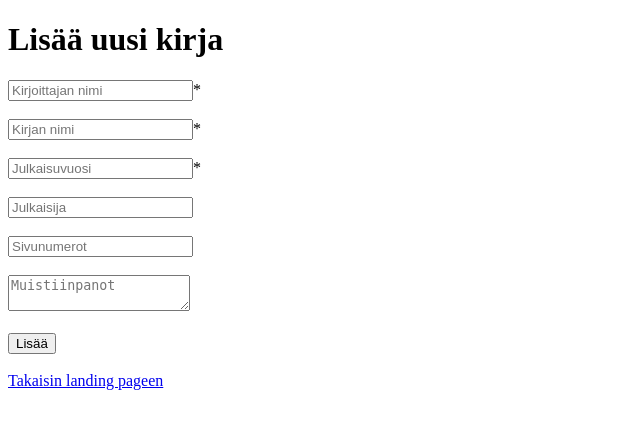
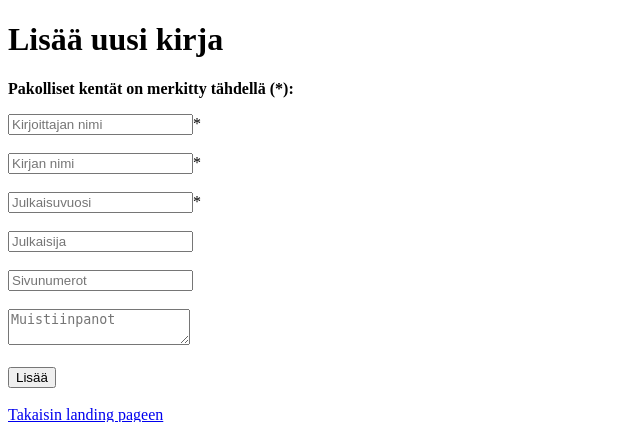
Before and after one commit to fiiahaav/Miniprojekti-ryhm-1, a Flask app: page /add_book in a window 1280 px wide. Shown: the top 422 px of the page, without its empty margins (0-640 px from the left). Run offline with Flask 3, Linux system fonts and the light colour scheme; some libraries are stand-ins or nearby versions.

Commit message:
lisäsin pienen tekstin pakollisista kentistä

```diff
--- a/src/templates/add_article.html
+++ b/src/templates/add_article.html
@@ -6,6 +6,7 @@
 <body>
     <h1>Lisää uusi artikkeli</h1>
 
+    <p><strong>Pakolliset kentät on merkitty tähdellä (*):</strong></p>
     <form method="POST">
         <input type="text" name="name" placeholder="Kirjoittajan nimi" required>*<br><br>
         <input type="text" name="title" placeholder="Teoksen nimi" required>*<br><br>
--- a/src/templates/add_book.html
+++ b/src/templates/add_book.html
@@ -6,6 +6,7 @@
 <body>
     <h1>Lisää uusi kirja</h1>
 
+    <p><strong>Pakolliset kentät on merkitty tähdellä (*):</strong></p>
     <form method="POST">
         <input type="text" name="name" placeholder="Kirjoittajan nimi" required>*<br><br>
         <input type="text" name="title" placeholder="Kirjan nimi" required>*<br><br>
--- a/src/templates/add_inproceedings.html
+++ b/src/templates/add_inproceedings.html
@@ -6,6 +6,7 @@
 <body>
     <h1>Lisää uusi inproceedings</h1>
 
+    <p><strong>Pakolliset kentät on merkitty tähdellä (*):</strong></p>
     <form method="POST">
         <input type="text" name="name" placeholder="Kirjoittajan nimi" required>*<br><br>
         <input type="text" name="title" placeholder="Otsikko" required>*<br><br>
--- a/src/templates/add_misc.html
+++ b/src/templates/add_misc.html
@@ -6,6 +6,7 @@
 <body>
     <h1>Lisää uusi misc</h1>
 
+    <p><strong>Pakolliset kentät on merkitty tähdellä (*):</strong></p>
     <form method="POST">
         <input type="text" name="name" placeholder="Kirjoittajan nimi" required>*<br><br>
         <input type="text" name="title" placeholder="Teoksen nimi" required>*<br><br>
```
